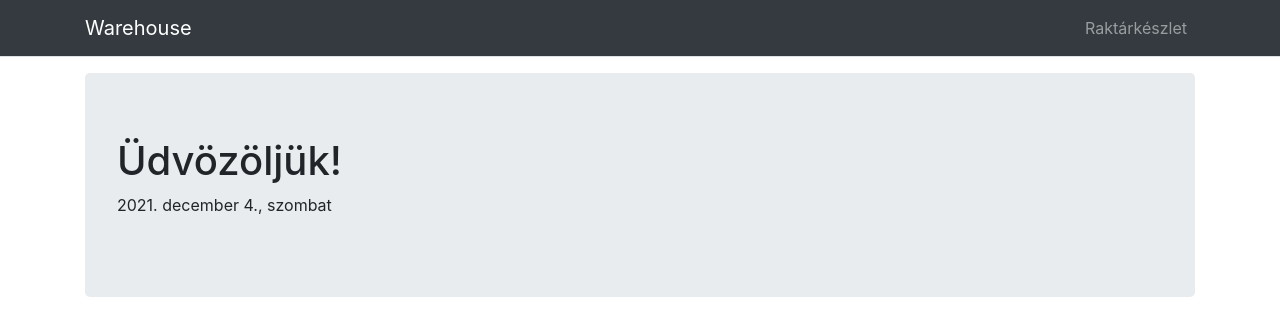
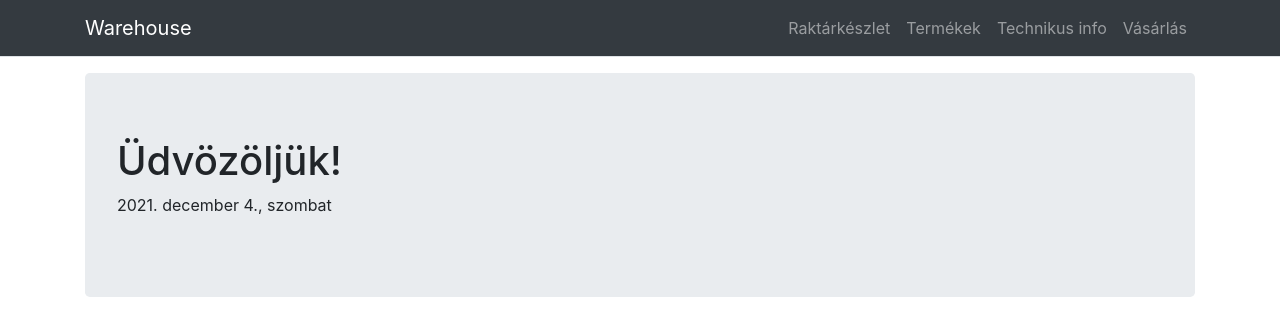
Before and after one commit to jbence1994/warehouse-ui, a React (Create React App) app: page / in a window 1280 px wide. Shown: the top 336 px of the page. Built offline with nearby package versions, Linux system fonts and the light colour scheme.

Commit message:
[WU-13] - Create application skeleton of pages (#25)
* Create constant to store app's name

* Use app's name constant on navbar

* Create app skeleton config file

* Create main pages

* Using app-skeleton file's constants

```diff
--- a/src/App.js
+++ b/src/App.js
@@ -1,38 +1,50 @@
-import React, { useState } from "react";
+import React from "react";
 import { BrowserRouter, Switch, Route, Redirect } from "react-router-dom";
 
 import Navbar from "./components/common/navbar";
+import Orders from "./pages/orders";
+import Technicians from "./pages/technicians";
+import Products from "./pages/products";
 import Supplies from "./pages/supplies";
 import NotFound from "./pages/notFound";
 import Home from "./pages/home";
 
+import APPLICATION_NAME from "./config/application-name";
+import pages from "./config/app-skeleton";
+
 import "./App.css";
 
 const App = () => {
-  const [application] = useState({
-    name: "Warehouse",
-    pages: {
-      home: { name: "Főoldal", path: "/" },
-      supplies: { name: "Raktárkészlet", path: "/raktarkeszlet" },
-      notFound: { name: "A keresett oldal nem található", path: "/hiba" },
-    },
-  });
-
-  const { name: applicationName } = application;
-  const { pages } = application;
-  const { home, supplies, notFound } = pages;
-
-  const routes = [{ name: supplies.name, path: supplies.path }];
+  const {
+    HOME_PAGE,
+    SUPPLIES_PAGE,
+    PRODUCTS_PAGE,
+    TECHNICIANS_PAGE,
+    ORDERS_PAGE,
+    NOT_FOUND_PAGE,
+  } = pages;
 
   return (
     <BrowserRouter>
-      <Navbar title={applicationName} homeRoute={home.path} routes={routes} />
+      <Navbar
+        title={APPLICATION_NAME}
+        homeRoute={HOME_PAGE.path}
+        routes={[
+          { name: SUPPLIES_PAGE.name, path: SUPPLIES_PAGE.path },
+          { name: PRODUCTS_PAGE.name, path: PRODUCTS_PAGE.path },
+          { name: TECHNICIANS_PAGE.name, path: TECHNICIANS_PAGE.path },
+          { name: ORDERS_PAGE.name, path: ORDERS_PAGE.path },
+        ]}
+      />
       <main className="container">
         <Switch>
-          <Route exact path={supplies.path} component={Supplies} />
-          <Route exact path={notFound.path} component={NotFound} />
-          <Route exact path={home.path} component={Home} />
-          <Redirect to={notFound.path} />
+          <Route exact path={ORDERS_PAGE.path} component={Orders} />
+          <Route exact path={TECHNICIANS_PAGE.path} component={Technicians} />
+          <Route exact path={PRODUCTS_PAGE.path} component={Products} />
+          <Route exact path={SUPPLIES_PAGE.path} component={Supplies} />
+          <Route exact path={NOT_FOUND_PAGE.path} component={NotFound} />
+          <Route exact path={HOME_PAGE.path} component={Home} />
+          <Redirect to={NOT_FOUND_PAGE.path} />
         </Switch>
       </main>
     </BrowserRouter>
--- /dev/null
+++ b/src/config/app-skeleton.js
@@ -0,0 +1,28 @@
+const pages = {
+  HOME_PAGE: {
+    name: "Főoldal",
+    path: "/",
+  },
+  SUPPLIES_PAGE: {
+    name: "Raktárkészlet",
+    path: "/raktarkeszlet",
+  },
+  PRODUCTS_PAGE: {
+    name: "Termékek",
+    path: "/termekek",
+  },
+  ORDERS_PAGE: {
+    name: "Vásárlás",
+    path: "/vasarlas",
+  },
+  TECHNICIANS_PAGE: {
+    name: "Technikus info",
+    path: "/technikus-info",
+  },
+  NOT_FOUND_PAGE: {
+    name: "A keresett oldal nem található",
+    path: "/hiba",
+  },
+};
+
+export default pages;
--- /dev/null
+++ b/src/config/application-name.js
@@ -0,0 +1,3 @@
+const APPLICATION_NAME = "Warehouse";
+
+export default APPLICATION_NAME;
--- /dev/null
+++ b/src/pages/orders.jsx
@@ -0,0 +1,7 @@
+import React from "react";
+
+const Orders = () => {
+  return <h1>Orders page</h1>;
+};
+
+export default Orders;
--- /dev/null
+++ b/src/pages/products.jsx
@@ -0,0 +1,7 @@
+import React from "react";
+
+const Products = () => {
+  return <h1>Product page</h1>;
+};
+
+export default Products;
--- /dev/null
+++ b/src/pages/technicians.jsx
@@ -0,0 +1,7 @@
+import React from "react";
+
+const Technicians = () => {
+  return <h1>Technicians page</h1>;
+};
+
+export default Technicians;
```
